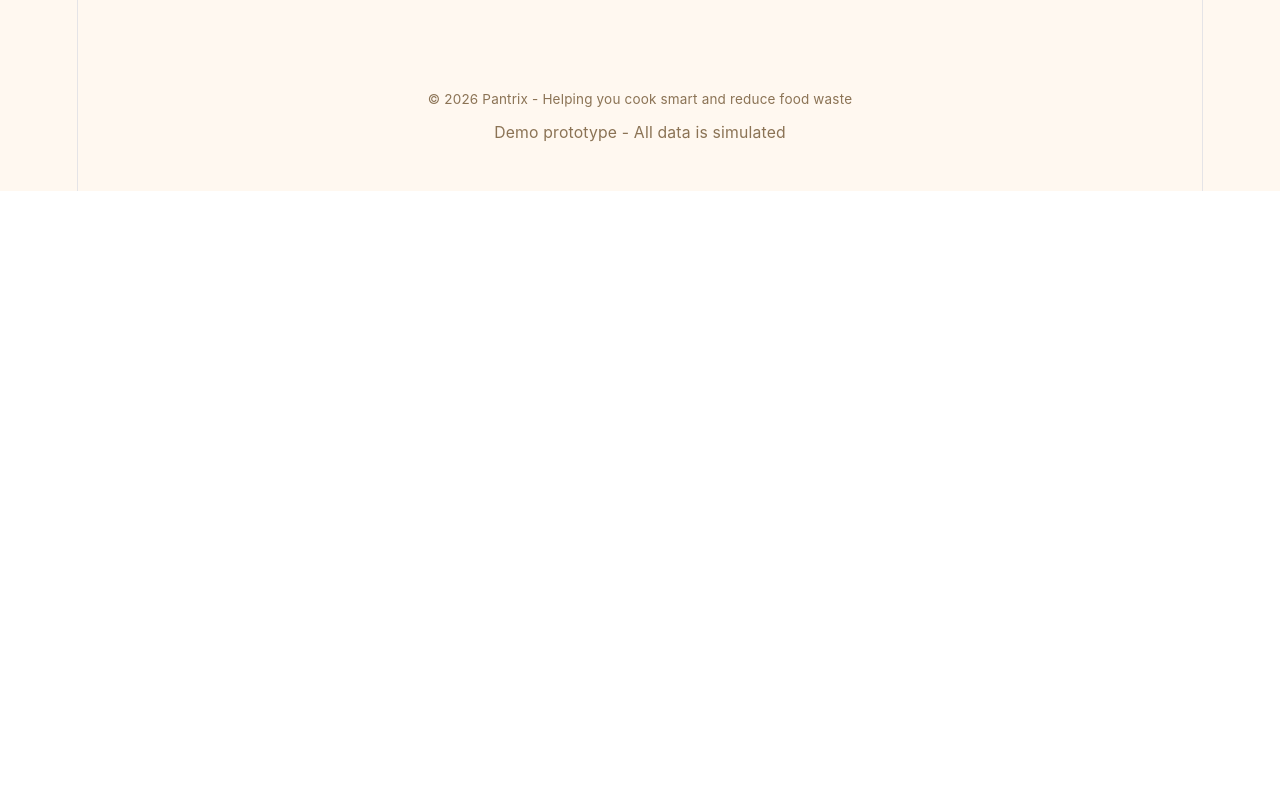
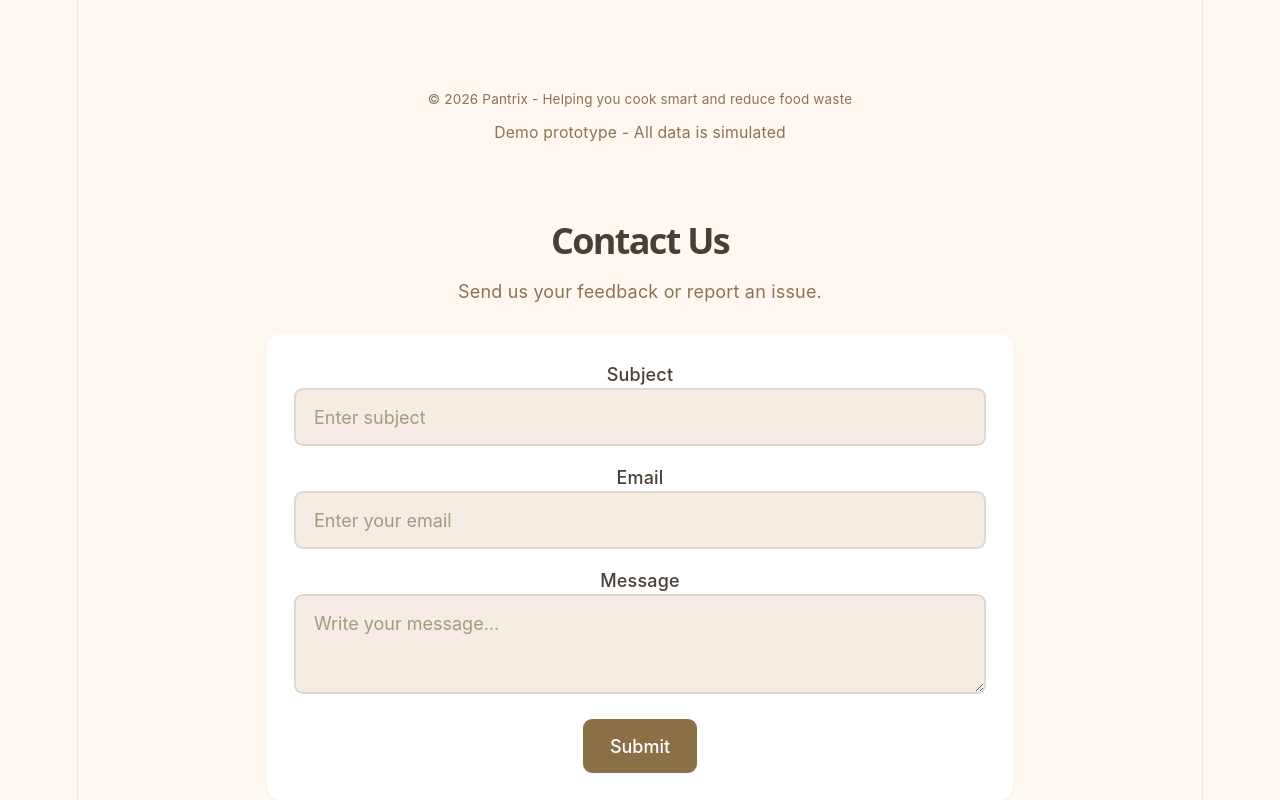
Before and after one commit to 1Sara19/Pantrix, a React (Vite) app: page / in a window 1280 px wide. Shown: the part 976-1776 px from the top of the page. Before the commit the page ends 1167 px from the top, so only its background shows below. Built offline with nearby package versions, Linux system fonts and the light colour scheme.

Commit message:
add contact us page

```diff
--- a/src/App.jsx
+++ b/src/App.jsx
@@ -1,7 +1,13 @@
 import Profile from "./pages/Profile";
+import ContactUs from "./pages/ContactUs";
 
 function App() {
-  return <Profile />;
+  return (
+    <>
+      <Profile />
+      <ContactUs />
+    </>
+  );
 }
 
 export default App;
--- a/src/pages/ContactUs.jsx
+++ b/src/pages/ContactUs.jsx
@@ -0,0 +1,96 @@
+import { useState } from "react";
+import "../styles/theme.css";
+
+function ContactUs() {
+  const [formData, setFormData] = useState({
+    subject: "",
+    email: "",
+    message: "",
+  });
+
+  const [message, setMessage] = useState("");
+
+  const handleChange = (e) => {
+    const { name, value } = e.target;
+    setFormData((prev) => ({
+      ...prev,
+      [name]: value,
+    }));
+  };
+
+  const handleSubmit = (e) => {
+    e.preventDefault();
+
+    if (!formData.subject || !formData.email || !formData.message) {
+      setMessage("Please fill in all fields.");
+      return;
+    }
+
+    const emailValid = /^[^\s@]+@[^\s@]+\.[^\s@]+$/.test(formData.email);
+    if (!emailValid) {
+      setMessage("Please enter a valid email.");
+      return;
+    }
+
+    setMessage("Your message has been sent successfully!");
+    setFormData({
+      subject: "",
+      email: "",
+      message: "",
+    });
+  };
+
+  return (
+    <div className="container container-sm mt-lg">
+      <h1 className="mb-sm">Contact Us</h1>
+      <p className="text-muted mb-lg">
+        Send us your feedback or report an issue.
+      </p>
+
+      {message && <div className="alert alert-success mb-md">{message}</div>}
+
+      <form onSubmit={handleSubmit} className="card">
+        <div className="mb-md">
+          <label>Subject</label>
+          <input
+            className="input"
+            type="text"
+            name="subject"
+            value={formData.subject}
+            onChange={handleChange}
+            placeholder="Enter subject"
+          />
+        </div>
+
+        <div className="mb-md">
+          <label>Email</label>
+          <input
+            className="input"
+            type="email"
+            name="email"
+            value={formData.email}
+            onChange={handleChange}
+            placeholder="Enter your email"
+          />
+        </div>
+
+        <div className="mb-md">
+          <label>Message</label>
+          <textarea
+            className="input textarea"
+            name="message"
+            value={formData.message}
+            onChange={handleChange}
+            placeholder="Write your message..."
+          />
+        </div>
+
+        <button type="submit" className="btn btn-primary">
+          Submit
+        </button>
+      </form>
+    </div>
+  );
+}
+
+export default ContactUs;
```
